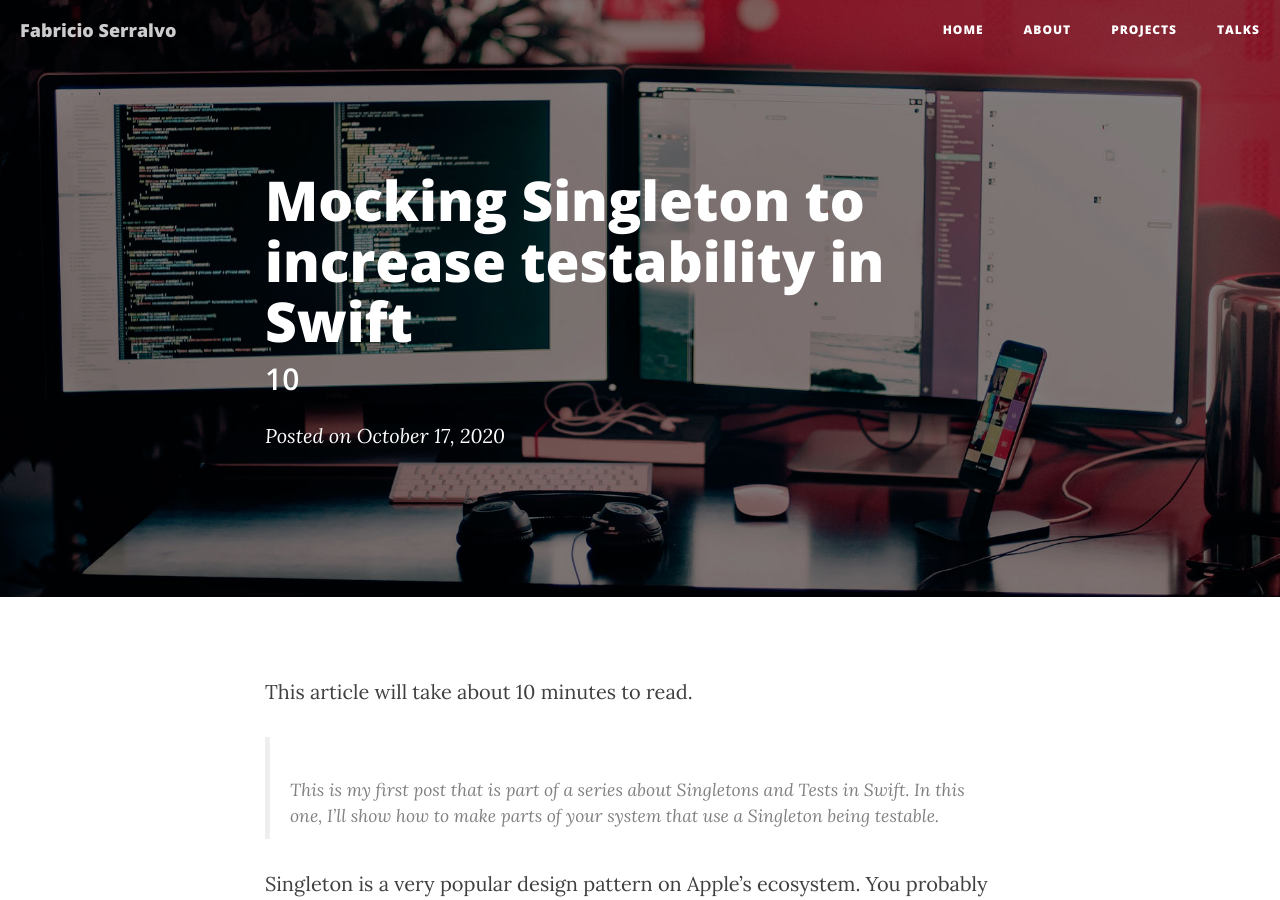
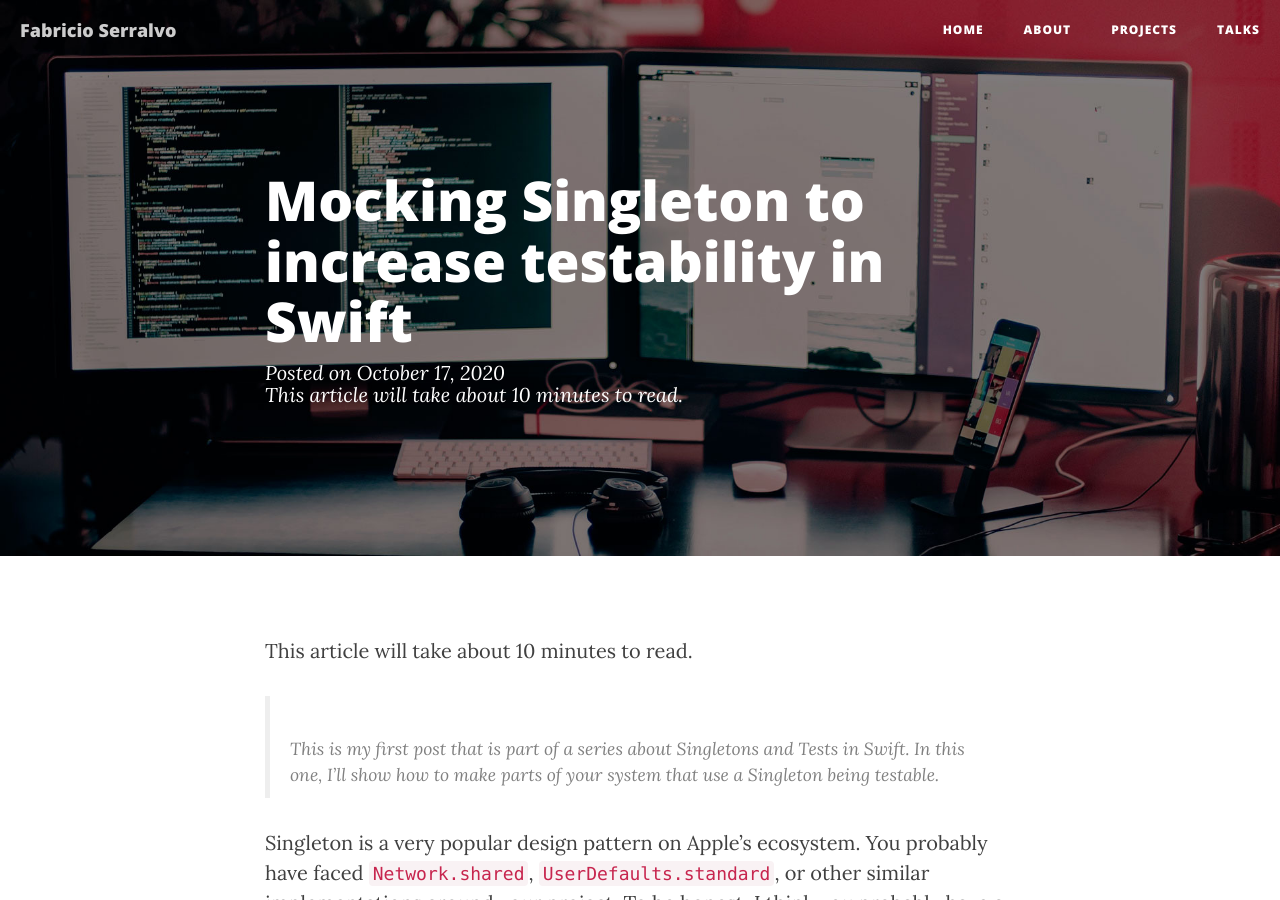
Before and after one commit to serralvo/serralvo.github.io, a Jekyll site: the page built from _posts/2020-10-17-mocking-singleton-to-increase-testability-in-swift.markdown, in a window 1280 px wide and 900 px high. Built offline with Jekyll 4.4.1, drawn with Linux system fonts in a browser that asks for light colours; nearby versions of some CDN libraries.

Commit message:
Update post.html

```diff
--- a/_layouts/post.html
+++ b/_layouts/post.html
@@ -9,13 +9,10 @@ layout: default
             <div class="col-lg-8 col-lg-offset-2 col-md-10 col-md-offset-1">
                 <div class="post-heading">
                     <h1>{{ page.title }}</h1>
-                    {% if page.subtitle %}
-                    <h2 class="subheading">{{ page.subtitle }}</h2>
+                    <span class="meta">Posted on {{ page.date | date: "%B %-d, %Y" }}</span>
+		    {% if page.reading-time %}
+       		    <span class="meta"><i class="far fa-clock"></i> This article will take about {{ page.reading-time }} minutes to read.</span>
                     {% endif %}
-                    {% if page.reading-time %}
-                    <h4 class="subheading">{{ page.reading-time }}</h4>
-                    {% endif %}
-                    <span class="meta">Posted on {{ page.date | date: "%B %-d, %Y" }}</span>
                 </div>
             </div>
         </div>
```
